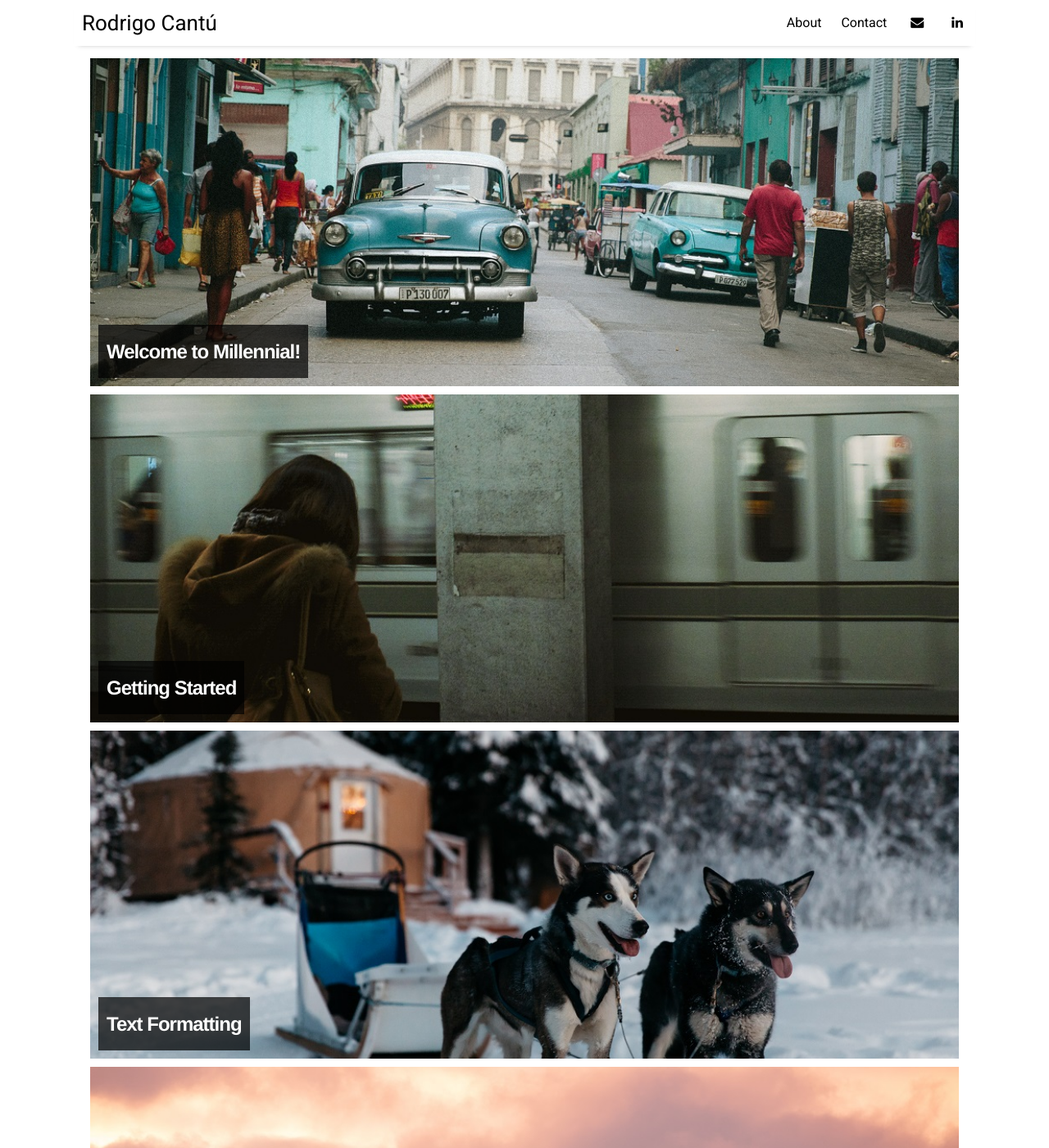
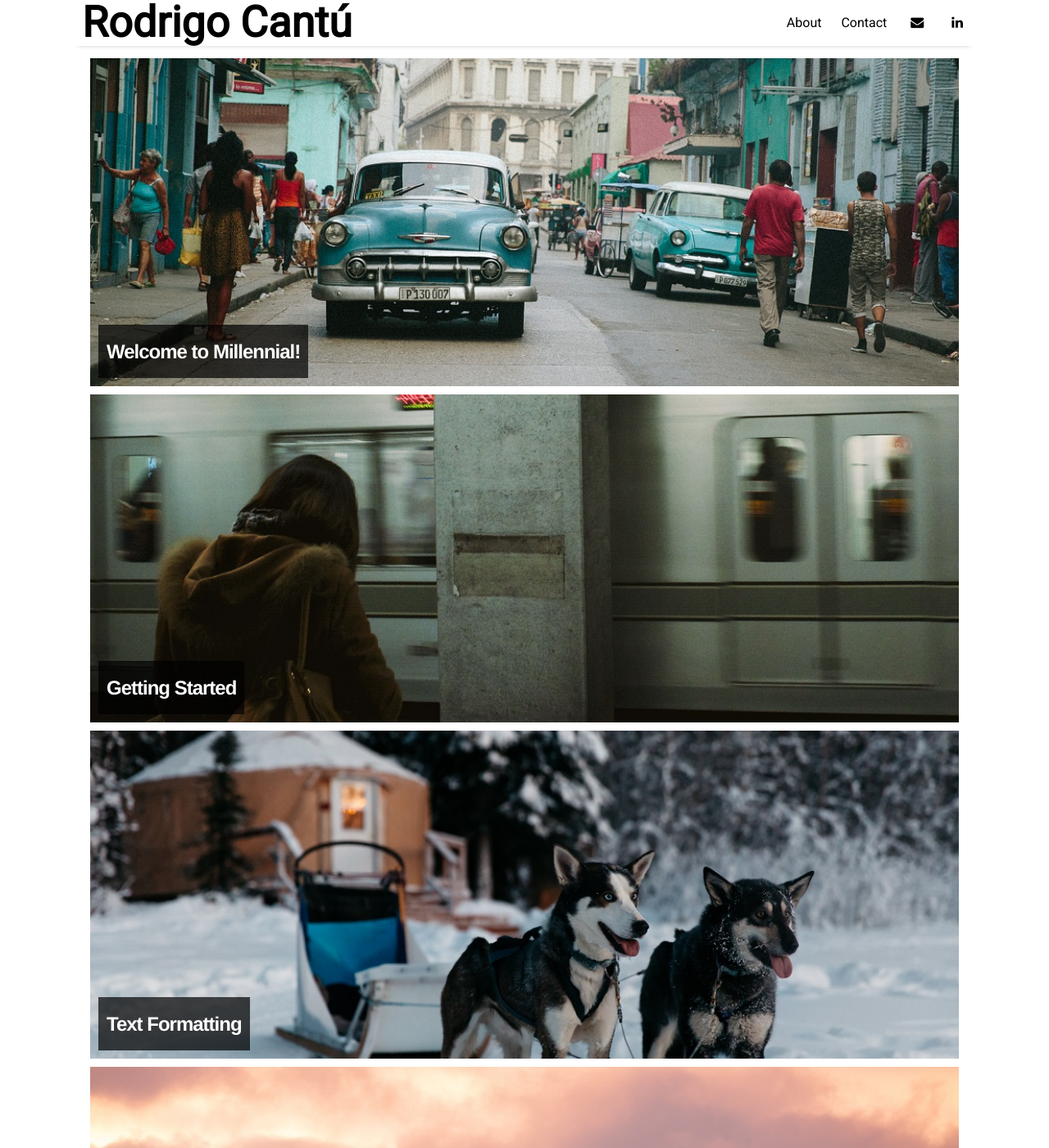
Before and after one commit to rod-can/rodrigo-cantu, a Jekyll site: the page built from index.html, in a window 1280 px wide and 1400 px high. Shown: the whole window at 82% size. Built offline with Jekyll 4.4.1, drawn with Linux system fonts in a browser that asks for light colours; nearby versions of some CDN libraries; the list of posts is cut into pages by our own code.

Commit message:
Update _header.scss

```diff
--- a/assets/css/_sass/_header.scss
+++ b/assets/css/_sass/_header.scss
@@ -20,8 +20,8 @@
   text-decoration: none;
 }
 .site-title {
-  font-size: 26px;
-  font-weight: 400;
+  font-size: 52px;
+  font-weight: 800;
   line-height: 56px;
   margin-bottom: 0;
   margin-top: 0;
```
